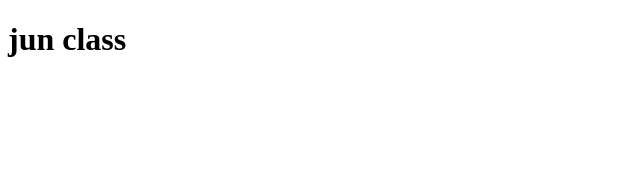
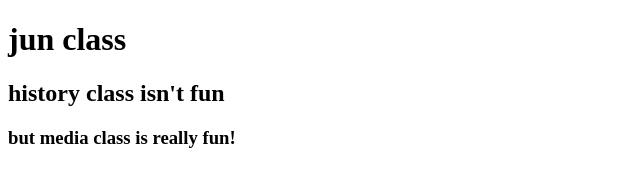
Before and after one commit to bigjun95/history-jun, a plain HTML site: page index.html in a window 1280 px wide. Shown: the whole page, without its empty margins (0-640 px from the left). Drawn offline with Linux system fonts and the light colour scheme.

Commit message:
Update index.html

```diff
--- a/index.html
+++ b/index.html
@@ -6,5 +6,7 @@
   </head>
   <body>
     <h1>jun class</h1>
+    <h2>history class isn't fun</h2>
+    <h3>but media class is really fun!</h3>
   </body>
 </html>
```
